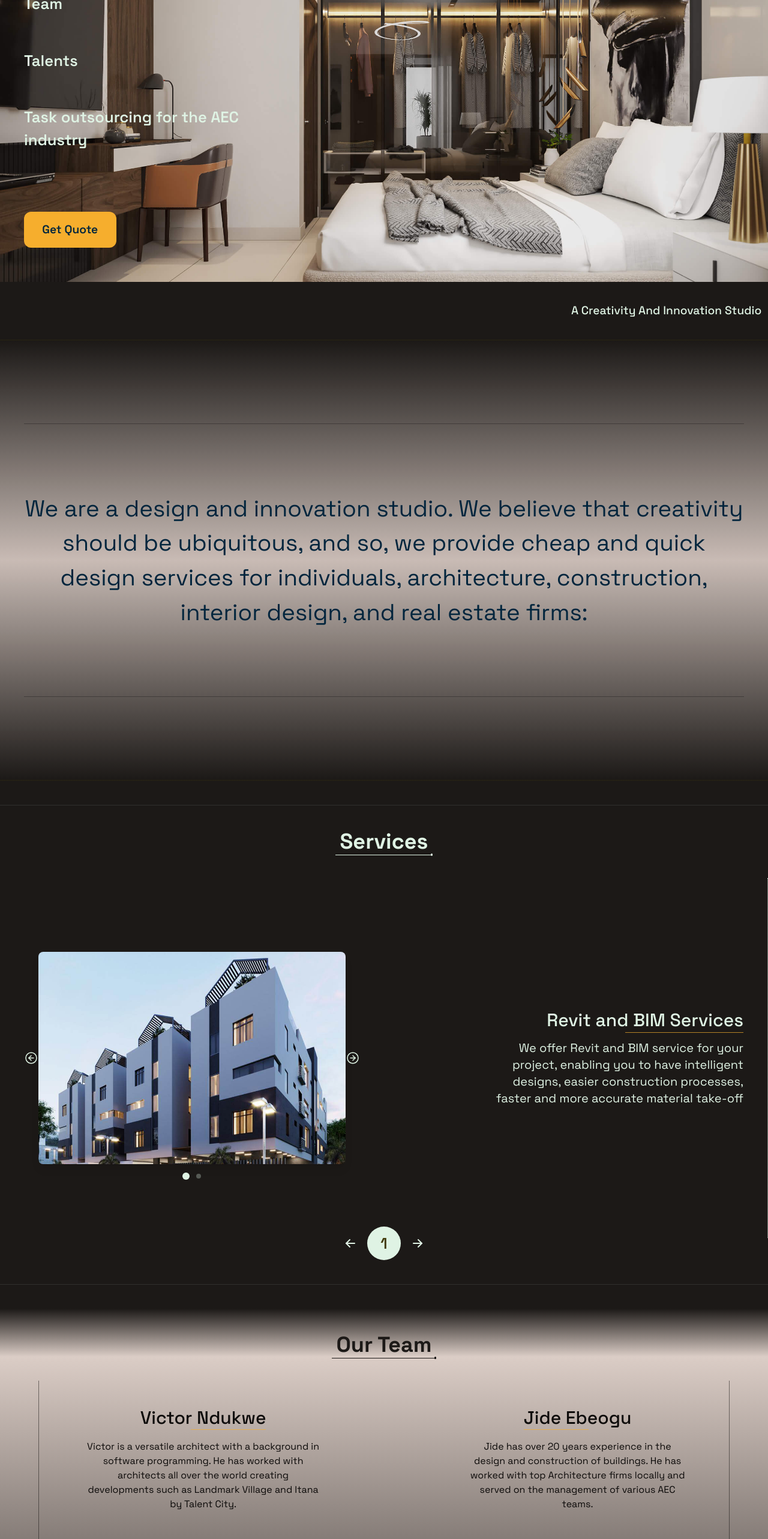
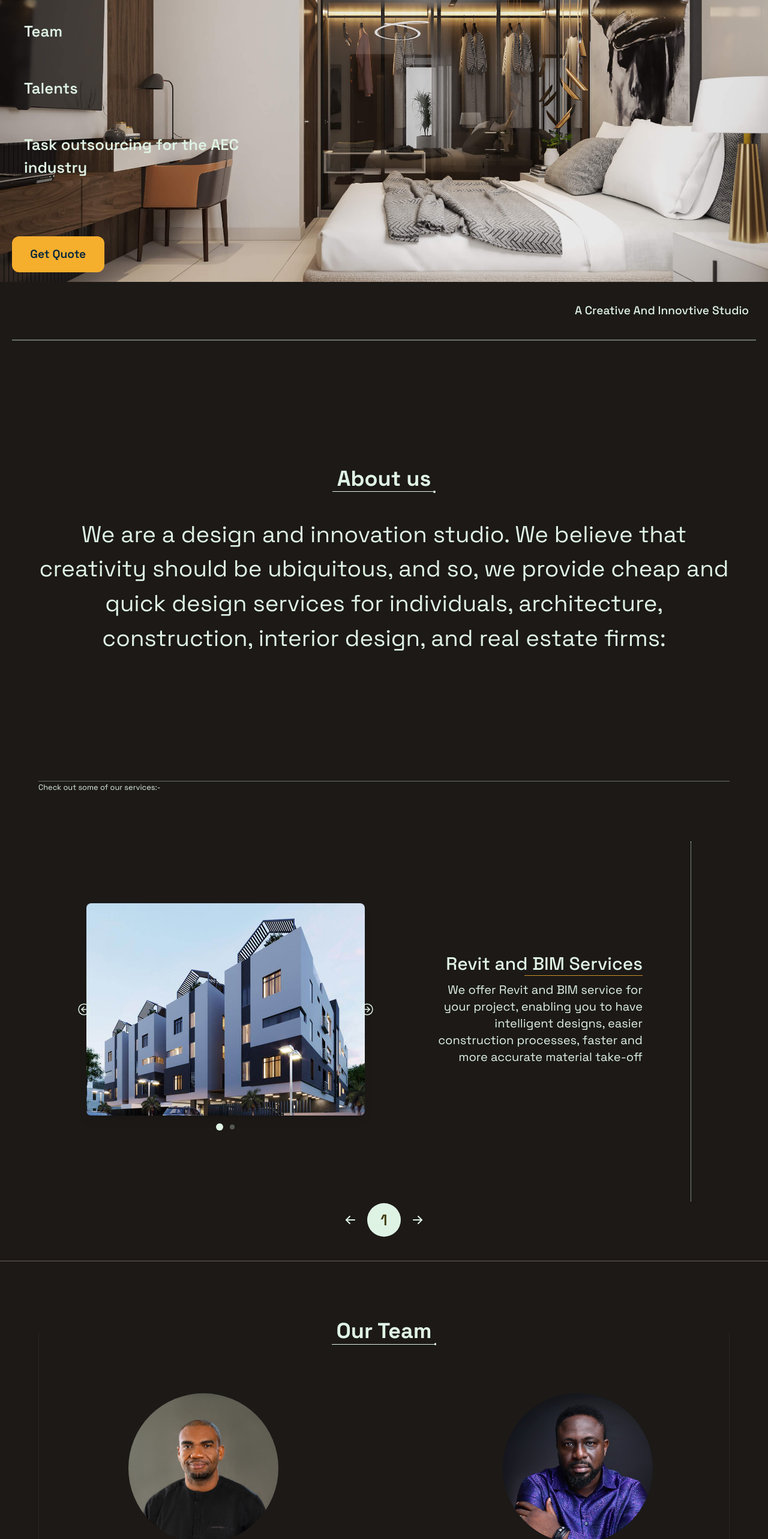
Before and after one commit to Ovodo/arc911, a React (Vite) app: page / in a window 1280 px wide. Shown: the part 234-2800 px from the top of the page at 60% size. Built offline with nearby package versions, Linux system fonts and the light colour scheme.

Commit message:
updated UI to be more simple and unified background. reverted gradient

```diff
--- a/src/App.css
+++ b/src/App.css
@@ -16,15 +16,12 @@
 }
 
 html{
-  /* scroll-snap-type: y mandatory; */
+  /* scroll-snap-type:   y mandatory; */
   scroll-behavior: smooth;
   width: 100%;
-
-
-
 }
-#Services {
-  /* scroll-snap-type: y mandatory; */
+.services {
+  scroll-snap-type: x mandatory;
   /* background-color: brown; */
 }
 
@@ -55,7 +52,7 @@ section {
   /* min-height: 100vh; */
   scroll-snap-align: center;
   /* margin-top: 80px; */
-  margin-bottom: 40px;
+  /* margin-bottom: 40px; */
 }
 
 .scrollbar-hide {
@@ -89,7 +86,7 @@ section {
     min-height: 75vh;
      scroll-snap-align: center;
   /* margin-top: 40px; */
-  margin-bottom: 20px;
+  /* margin-bottom: 20px; */
   }
 }
 @media (max-width: 600px) {
--- a/src/App.jsx
+++ b/src/App.jsx
@@ -7,14 +7,13 @@ import Hero from "./components/Hero";
 import Navbar from "./components/Navbar";
 import Services from "./components/Services";
 import Team from "./components/Team";
-import { styles } from "./constants/styles";
 
 function App() {
   return (
     <>
       <Navbar />
       <div
-        className='relative w-full flex flex-col items-center text-app_white bg-gradient-to-b  min-h-screen   from-stone-900 via-stone-850 to-stone-900 '
+        className='relative w-full flex flex-col items-center text-app_white bg-gradient-to-b  min-h-screen   from-stone-900  via-stone-00 to-stone-900 '
         id='app'
       >
         <Hero />
@@ -23,10 +22,13 @@ function App() {
         <Team />
         <ContactUs />
         <div
-          className={`px-10 h-[50vh] bg-gradient-to-b from-stone-900 via-app_milk to-stone-900 sm:h-screen relative  justify-center w-full py-10  flex flex-col items-center`}
+          className={`px-10 h-[50vh] bg-gradient-to- from-stone-900 via-app_milk to-stone-900 sm:h-screen relative  justify-center w-full py-10  flex flex-col items-center`}
           id='Clients'
+          style={{
+            scrollSnapAlign: "center",
+          }}
         >
-          <Header dark={true} title={"COMPANIES THAT TRUST US"} />
+          <Header dark={!true} title={"COMPANIES THAT TRUST US"} />
           <div className='mt-[4%] sm:mt-[7%] w-full flex justify-center items-center gap-[4%] sm:gap-[10%]'>
             {["invictus", "landmark", "nedcom", "offshore"].map((item) => {
               return (
--- a/src/components/AboutUs.jsx
+++ b/src/components/AboutUs.jsx
@@ -1,15 +1,24 @@
 import React from "react";
 import Header from "./Header";
+import {
+  IconToolsKitchen,
+  IconHammer,
+  IconBrandDribbble,
+  IconBrandGoogleDrive,
+  IconBallpen,
+  IconLayoutBoard,
+  IconDeviceComputerCamera,
+} from "@tabler/icons-react";
 
 const AboutUs = () => {
   return (
     <section
-      className={`flex flex-col justify-center mt-0 bg-gradient-to-b from-stone-900 via-app_milk/90 to-stone-900  items-center border-y-2 border- border-opacity-20 border-x-app_yellow border-app_brown bg-opacity- px-5 sm:px-10 h-[40vh] sm:h-[92vh]`}
+      className={`flex flex-col justify-center gap-5 sm:gap-10 relative mt-0 bg-gradient-to- from-stone-900 via-app_milk/90 to-stone-900  items-center border-t-2 border-y-app_white border-app_brown border-opacity-40 mx-5 sm:px-10 h-[92vh] sm:h-[92vh]`}
       id='About us'
     >
-      {/* <div className='self-center'>
+      <div className='self-center relative '>
         <Header title={"About us"} />
-      </div> */}
+      </div>
       {/* <h1
         className={` font-bold ${
           false ? "opacity-0 " : "bg-transparent"
@@ -17,16 +26,66 @@ const AboutUs = () => {
       >
         Arc 911
       </h1> */}
-      <p className=' text-[4vw] text-center border-y border-stone-800/50 py-28  text-app_blue  sm:text-[3vw] leading-normal'>
+      <p className=' text-[4.5vw]  text-center text-app_white   sm:text-[3vw] leading-normal'>
         We are a design and innovation studio. We believe that creativity should
         be ubiquitous, and so, we provide cheap and quick design services for
         individuals, architecture, construction, interior design, and real
         estate firms:
       </p>
-      {/* <img
-            className='h-[78vh] sm:h-[400px] w-[600px] object-cover'
-            src='/images/build1.jpg'
-          /> */}
+      {/* <div className='absolute  flex opacity-20 flex-col justify-between  mx-auto  flex-wrap w-max items-center  h-[90%] my-auto'>
+        <div className='flex  gap-20 '>
+          <IconBrandDribbble />
+          <IconBrandGoogleDrive />
+          <IconHammer />
+          <IconToolsKitchen />
+          <IconBallpen />
+          <IconLayoutBoard />
+          <IconDeviceComputerCamera />
+          <IconBrandDribbble />
+          <IconBrandGoogleDrive />
+          <IconHammer />
+          <IconToolsKitchen />
+          <IconBallpen />
+          <IconLayoutBoard />
+          <IconDeviceComputerCamera />
+        </div>
+        <div className='flex  gap-20 '>
+          <IconBrandDribbble />
+          <IconBrandGoogleDrive />
+          <IconHammer />
+          <IconToolsKitchen />
+          <IconBallpen />
+          <IconLayoutBoard />
+          <IconDeviceComputerCamera />
+          <IconBrandDribbble />
+          <IconBrandGoogleDrive />
+          <IconHammer />
+          <IconToolsKitchen />
+          <IconBallpen />
+          <IconLayoutBoard />
+          <IconDeviceComputerCamera />
+        </div>
+      </div> */}
+      {/* <div className='absolute  flex opacity-20  justify-between  mx-auto  flex-wrap w-full items-center  h-[90%] my-auto'>
+        <div className='flex flex-col  gap-20 '>
+          <IconBrandDribbble />
+          <IconBrandGoogleDrive />
+          <IconHammer />
+          <IconToolsKitchen />
+          <IconBallpen />
+          <IconLayoutBoard />
+          <IconDeviceComputerCamera />
+        </div>
+        <div className='flex flex-col  gap-20 '>
+          <IconBrandDribbble />
+          <IconBrandGoogleDrive />
+          <IconHammer />
+          <IconToolsKitchen />
+          <IconBallpen />
+          <IconLayoutBoard />
+          <IconDeviceComputerCamera />
+        </div>
+      </div> */}
     </section>
   );
 };
--- a/src/components/ContactUs.jsx
+++ b/src/components/ContactUs.jsx
@@ -1,5 +1,4 @@
 import React from "react";
-import { styles } from "../constants/styles";
 import Header from "./Header";
 import {
   IconCalendar,
--- a/src/components/Hero.jsx
+++ b/src/components/Hero.jsx
@@ -24,7 +24,7 @@ const itemVariants = {
 const heroTextStyle =
   "hover:text-app_white duration-500 text-app_brown hover:bg-transparent bg-app_white rounded-lg sm:text-app_white sm:hover:text-app_brown sm:bg-transparent sm:hover:bg-app_white px-8 ml-2 py-5 font-semibold cursor-pointer text-[3vw] sm:text-[2vw]";
 const baseStyle =
-  "text-app_brown bg-app_white sm:bg-transparent sm:text-app_white rounded-lg px-6 ml-4 py-3 font-semibold cursor-pointer text-[3vw] sm:text-[2vw]";
+  "bg-transparent text-app_white rounded-lg px-3 sm:px-6 ml-1 sm:ml-4 py-3 font-semibold cursor-pointer text-[28px] leading-normal  sm:text-[2vw]";
 const hoverEffect = "hover:text-app_brown hover:bg-app_white duration-500";
 const transitionStyle = "duration-500";
 const Hero = () => {
@@ -38,37 +38,47 @@ const Hero = () => {
         className='justify-center w-full sm:justify-start py-[5vh] sm:py-0 flex mt-[8vh] sm:mt-[12vh] flex-col h-[78vh] sm:h-[76vh]   items-center relative'
       >
         <motion.div
-          className='absolute left-0 z-20 w-[50%] sm:w-[35%] h-full gap-8 flex flex-col justify-center'
+          className='absolute left-0  z-20 w-max sm:w-[35%] h-full sm:gap-8 flex flex-col justify-center'
           initial='hidden'
           animate='visible'
           variants={containerVariants}
         >
-          <motion.h6
+          <motion.a
+            href='#team'
             className={`${baseStyle} ${hover}`}
             variants={itemVariants}
             style={{ width: "max-content" }}
           >
             Team
-          </motion.h6>
-          <motion.h6
+          </motion.a>
+          <motion.a
+            href='#Contact us'
             className={`${baseStyle} ${hover}`}
             variants={itemVariants}
             style={{ width: "max-content" }}
           >
             Talents
-          </motion.h6>
-          <motion.h6
-            className={`${baseStyle} ${hover}`}
+          </motion.a>
+          <motion.a
+            href='#Contact us'
+            className={`${baseStyle} hidden sm:flex ${hover}`}
             variants={itemVariants}
           >
             Task outsourcing for the AEC industry
-          </motion.h6>
+          </motion.a>
+          <motion.a
+            href='#Contact us'
+            className={`${baseStyle} ${hover} whitespace-nowrap sm:hidden`}
+            variants={itemVariants}
+          >
+            Task outsourcing
+          </motion.a>
           <motion.div
             variants={itemVariants}
             onAnimationComplete={() => {
               setHover(hoverEffect);
             }}
-            className='ml-5 sm:ml-10 relative top-14'
+            className='absolute bottom-4 left-2 sm:left-5'
           >
             <AppButton title={"Get Quote"} />
           </motion.div>
@@ -82,7 +92,7 @@ const Hero = () => {
 
       <Marquee className=''>
         <h6 className='text-app_white font-medium flex items-center h-[8vh] sm:h-[12vh] capitalize text-[4vw] sm:text-[1.5vw]'>
-          A creativity and Innovation Studio
+          A creative and Innovtive Studio
         </h6>
       </Marquee>
     </div>
--- a/src/components/ImageSlider.jsx
+++ b/src/components/ImageSlider.jsx
@@ -27,7 +27,7 @@ const ImageSlider = ({ images }) => {
     <div className='flex relative items-center w-full justify-between '>
       <button
         onClick={previous}
-        className='z-10 hidden hover:scale-125 duration-200 sm:flex'
+        className='z-10 hidden hover:scale-125 absolute top-1/2 -translate-y-1/2 -left-4 duration-200 sm:flex'
       >
         <IconCircleArrowLeft stroke={1.5} />
       </button>
@@ -80,7 +80,7 @@ const ImageSlider = ({ images }) => {
         </AnimatePresence>
       </div>
       <button
-        className='rotate-180 z-10 hidden hover:scale-125 duration-200 sm:flex'
+        className='rotate-180 z-10 hidden hover:scale-125 absolute top-1/2 -translate-y-1/2 -right-4 duration-200 sm:flex'
         onClick={next}
       >
         <IconCircleArrowLeft stroke={1.5} />
--- a/src/components/Navbar.jsx
+++ b/src/components/Navbar.jsx
@@ -44,7 +44,7 @@ const Navbar = () => {
       <motion.h1
         className={` font-bold ${
           isScrolled ? "pacity-0 " : "bg-transparent"
-        }  text-[2.5vw] sm:text-[2vw] z-50 rale  text-app_white`}
+        }  text-[4vw] sm:text-[2vw] z-50 rale  text-app_white`}
       >
         Arc 911
       </motion.h1>
--- a/src/components/ServiceBox.jsx
+++ b/src/components/ServiceBox.jsx
@@ -10,9 +10,12 @@ const ServiceBox = ({ heading, paragraph, side, images }) => {
   return (
     <motion.div
       ref={ref}
+      style={{
+        scrollSnapAlign: "center",
+      }}
       className={`${
         side == "left" && "sm:flex-row-reverse"
-      } flex px-5 sm:px-10 w-[99vw] sm:w-[100vw] border-r border-dotted border-app_white flex-col-reverse justify-end gap-20 items-center h-full  mb-20 sm:mb-0 sm:h-[75vh] sm:flex-row`}
+      } flex px-5 sm:px-20 w-full pb-10 sm:border-b-0 gap-10 sm:gap-0 border-b border-app_milk/40 sm:w-[85vw] sm:border-r border-dotted border-app_white flex-col-reverse justify-end  items-center h-full  mb-20 sm:mb-0 sm:h-[75vh] sm:flex-row`}
       initial={{ opacity: 0, y: 0 }} // Initial state: off-screen and faded
       animate={isInView ? { opacity: 1, y: 0 } : {}} // Animate when in view
       transition={{ duration: 0.8, ease: "easeOut" }} // Smooth easing effect
--- a/src/components/Services.jsx
+++ b/src/components/Services.jsx
@@ -41,15 +41,18 @@ const Services = () => {
       style={{
         scrollSnapAlign: "center",
       }}
-      className='flex w-full  sm:h-screen border-y border-app_white/10 py-5 sm:py-10 bg-app_yello bg-opacity-5 relative flex-col mt-0 items-center'
+      className='flex w-[90%]   sm:h-screen border-t  border-app_white  py-5 sm:py-10 border-opacity-40 bg-app_yello bg-opacity-5 relative flex-col mt-0 items-center'
       id='Services'
     >
-      <Header title={"Services"} />
+      <p className='absolute top-0 left-0  text-[2.5vw] sm:text-[1vw]'>
+        Check out some of our services:-
+      </p>
+      {/* <Header title={"Services"} /> */}
       <div
         ref={scrollContainerRef}
-        className='w-full  sm:overflow-x-auto mt-10 sm:mt-0 scrollbar-hide  overflow-y-visible sm:overflow-y-hidden h-full items-center flex  scroll-smooth'
+        className='w-full services sm:overflow-x-auto mt-10 sm:mt-0 scrollbar-hide  overflow-y-visible sm:overflow-y-hidden h-full items-center flex  scroll-smooth'
       >
-        <div className='flex sm:h-[75vh] h-full flex-col sm:flex-row'>
+        <div className='flex  sm:h-[75vh] h-full flex-col sm:flex-row'>
           {[
             {
               heading: "Revit and BIM Services",
--- a/src/components/Team.jsx
+++ b/src/components/Team.jsx
@@ -22,24 +22,27 @@ const teamMembers = [
 
 const Team = () => {
   return (
-    <section className='px-10 flex w-full h-full flex-col relative bg-gradient-to-b from-stone-900 via-[10%] to-95% via-app_milk to-stone-900 gap-10 sm:gap-20 py-10 sm:h-screen items-center'>
-      <div className='w-[90vw] border-opacity-50 mx-5 sm:mx-10 h-[70%] my-auto absolute border-x  border-stone-950'></div>
-      <Header dark={true} title='Our Team' />
+    <section
+      id='team'
+      className='px-10 flex border-t justify-center border-app_milk/40 mx-5 w-full h-full flex-col relative bg-gradient-to- from-stone-900 via-[10%] to-100% via-app_milk to-stone-900 gap-10 sm:gap-20 py-24 sm:h-screen items-center'
+    >
+      <div className='w-[90vw] border-opacity-100 mx-5 sm:mx-10 h-[70%] my-auto absolute border-x  border-stone-800'></div>
+      <Header dark={!true} title='Our Team' />
       <div className='flex flex-col sm:flex-row flex-1 gap-12'>
         {teamMembers.map((member, index) => (
           <div
             key={index}
-            className={`flex flex-col  ${
+            className={`flex flex-col-reverse justify-end  ${
               member.reverse ? "" : ""
             } items-center gap-12`}
           >
             <div className='flex sm:w-[65%] flex-col items-center text-center'>
               <SubHeader
-                dark={true}
+                dark={!true}
                 side={member.reverse && "left"}
                 title={member.name}
               />
-              <p className='mt-4 text-stone-950'>{member.description}</p>
+              <p className='mt-4 text-app_white'>{member.description}</p>
             </div>
             <img
               className='object-cover object-top rounded-full w-[250px] h-[250px]'
```
